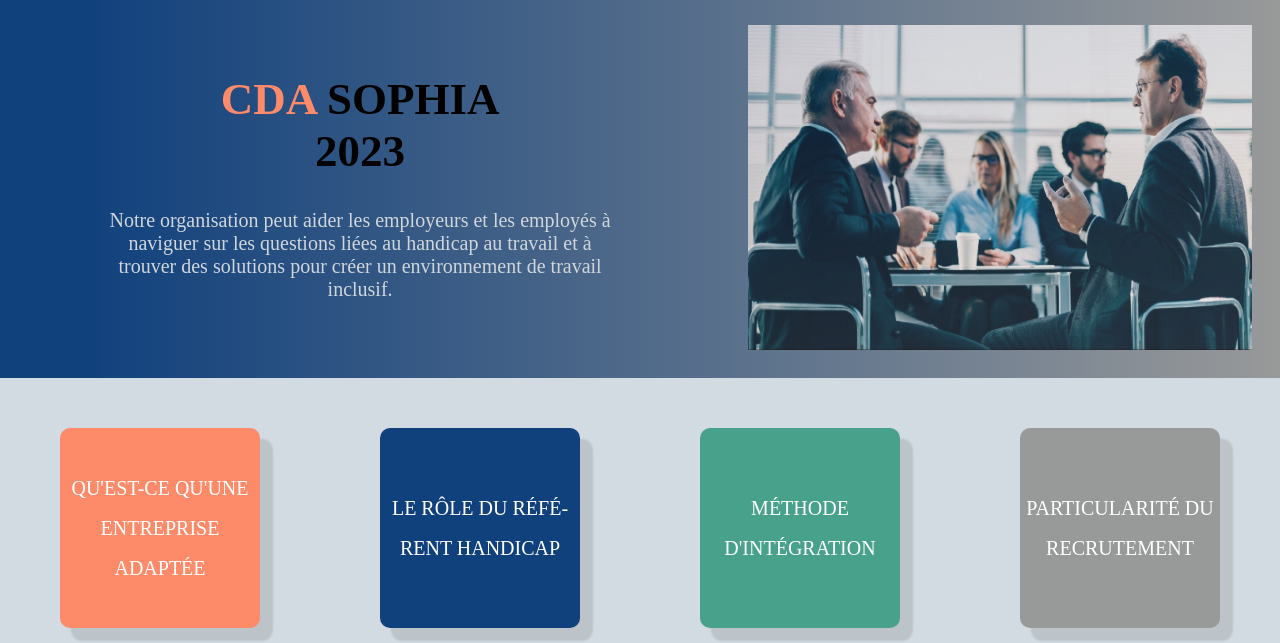
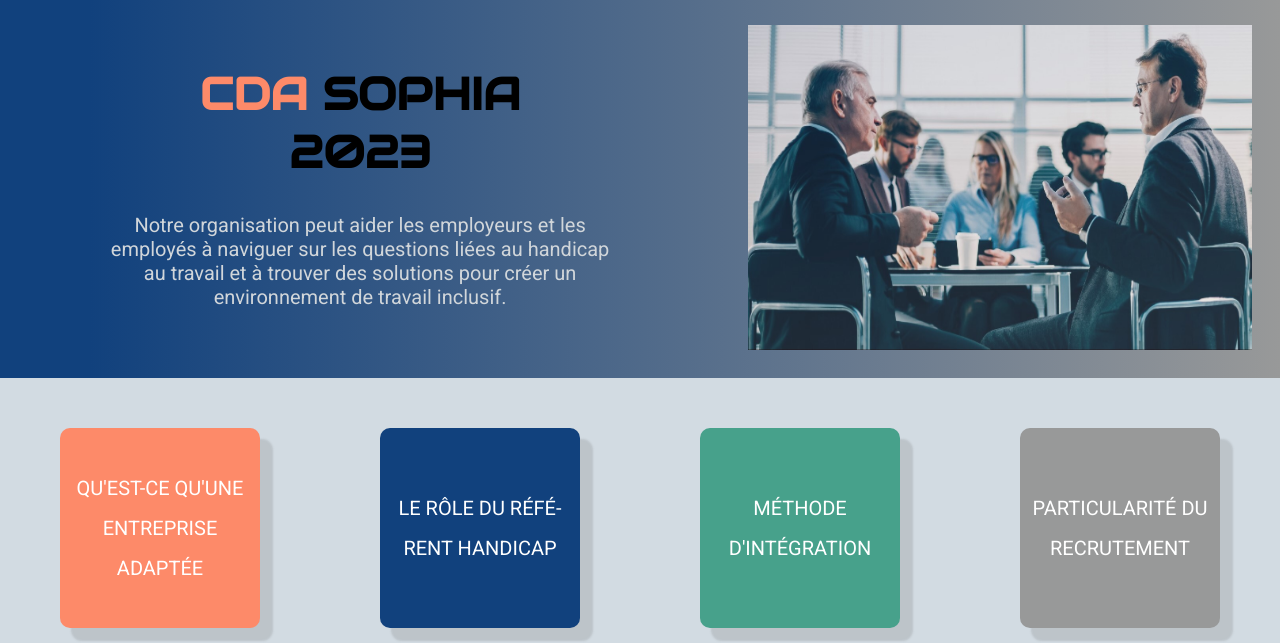
Before and after one commit to marie-claire-yui/projetdsi, a plain HTML site: page index.html in a window 1280 px wide. Shown: the part 157-800 px from the top of the page. Drawn offline with Linux system fonts and the light colour scheme.

Commit message:
font-family

```diff
--- a/index.html
+++ b/index.html
@@ -4,6 +4,7 @@
     <meta charset="UTF-8">
     <meta http-equiv="X-UA-Compatible" content="IE=edge">
     <meta name="viewport" content="width=device-width, initial-scale=1.0">
+    <link href="https://fonts.googleapis.com/css2?family=Audiowide&family=Roboto:wght@400;700&display=swap" rel="stylesheet">
     <link rel="stylesheet" href="https://cdnjs.cloudflare.com/ajax/libs/font-awesome/6.2.1/css/all.min.css" integrity="sha512-MV7K8+y+gLIBoVD59lQIYicR65iaqukzvf/nwasF0nqhPay5w/9lJmVM2hMDcnK1OnMGCdVK+iQrJ7lzPJQd1w==" crossorigin="anonymous" referrerpolicy="no-referrer">
     <link rel="stylesheet" href="style.css">
     <title>ProjetDsi</title>
--- a/style.css
+++ b/style.css
@@ -12,6 +12,7 @@ header{
 body{
     background-color: #D2DBE2;
     height:auto;
+    font-family:'roboto',serif;
 }
 
 .navbar{
@@ -62,6 +63,7 @@ h1{
     font-size: 45px;
     margin-bottom:5%;
     text-align: center;
+    font-family:'audiowide','cursive', serif;
 }
 
 .banner .intro p{
```
